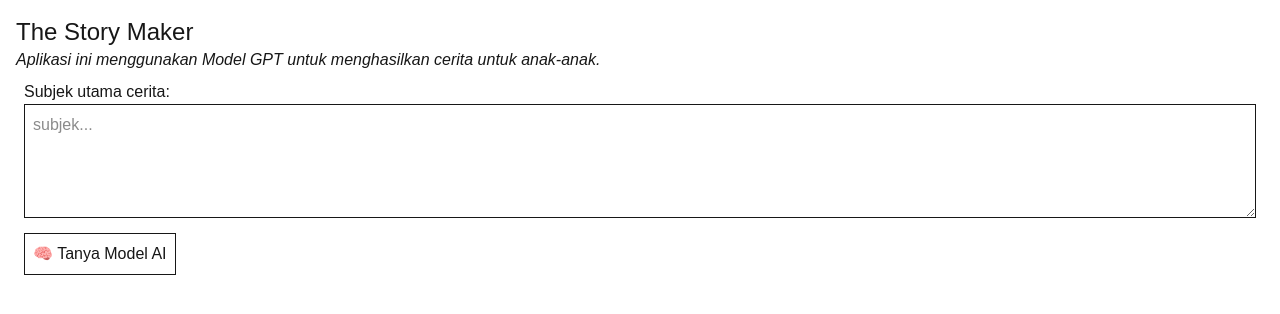
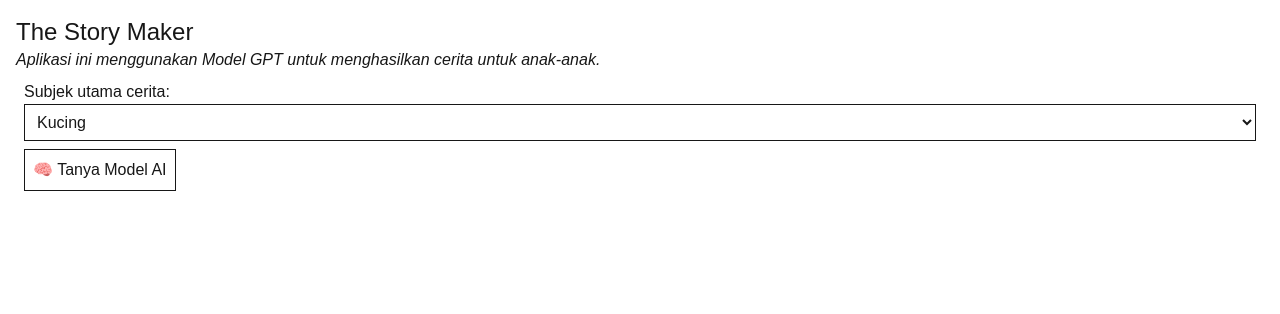
Before and after one commit to cristminix/langchain-js-code-example, a Next.js app in the folder story-generator/: page / in a window 1280 px wide. Shown: the top 314 px of the page. Built offline with nearby package versions, Linux system fonts and the light colour scheme.

Commit message:
ch2.6-chain-01

```diff
--- a/story-generator/app/page.tsx
+++ b/story-generator/app/page.tsx
@@ -84,12 +84,14 @@ setStoryResult('')
       <form onSubmit={onSubmitHandler} className="p-2">
         <label htmlFor="subject" className="block">Subjek utama cerita: </label>
 
-        <textarea
+        <select
+          name="subject"
           className="p-2 border w-full"
-          name="subject"
-          placeholder="subjek..."
-          rows={4}
-        />
+        >
+          <option value="cats">Kucing</option>
+          <option value="unicorns">Unicorn</option>
+          <option value="elfs">Peri</option>
+        </select>
 
         <button
           className="p-2 border cursor-pointer block mt-2 disabled:opacity-50 disabled:cursor-not-allowed"
@@ -102,13 +104,8 @@ setStoryResult('')
       {storyResult && (
         <div className='p-2'>
           <label htmlFor="result" className="block">Hasil cerita: </label>
-          <textarea
-            className='p-2 border w-full'
-            value={storyResult}
-            readOnly
-            rows={10}
-            placeholder="Hasil cerita akan muncul di sini..."
-          />
+                <p className='p-2 border'>{storyResult}</p>
+
         </div>
       )}
       </div>
```
